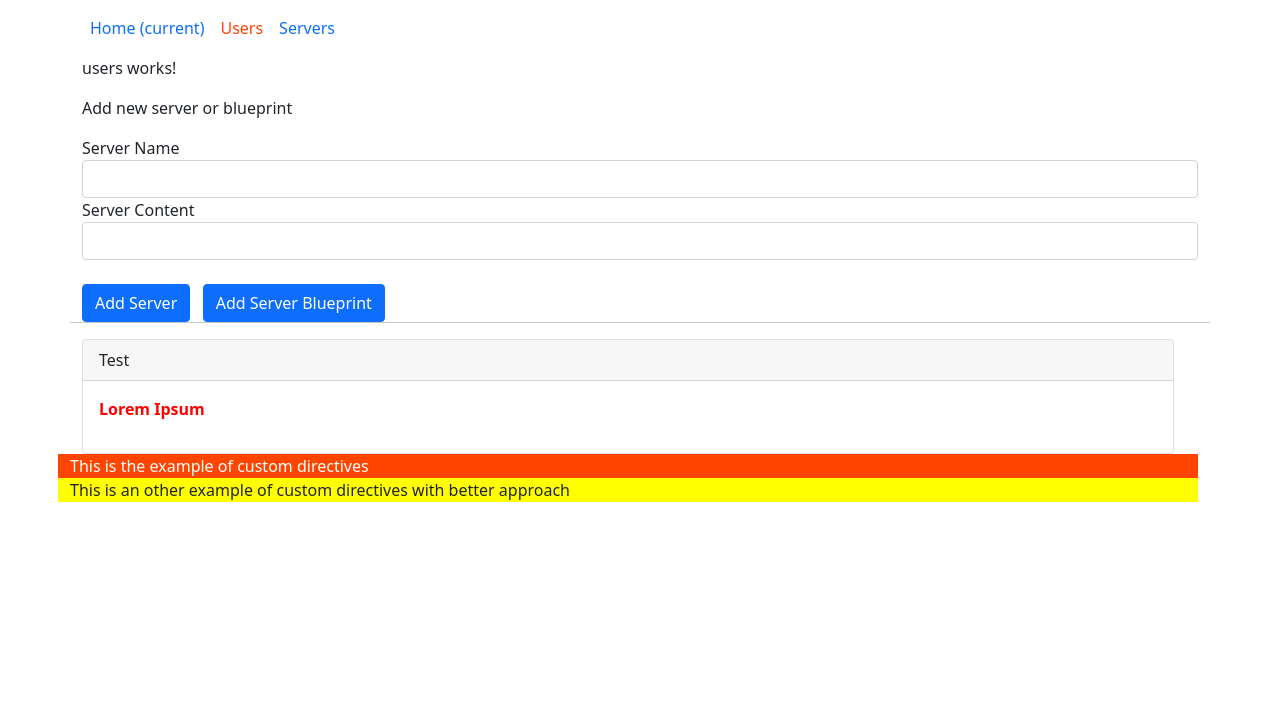
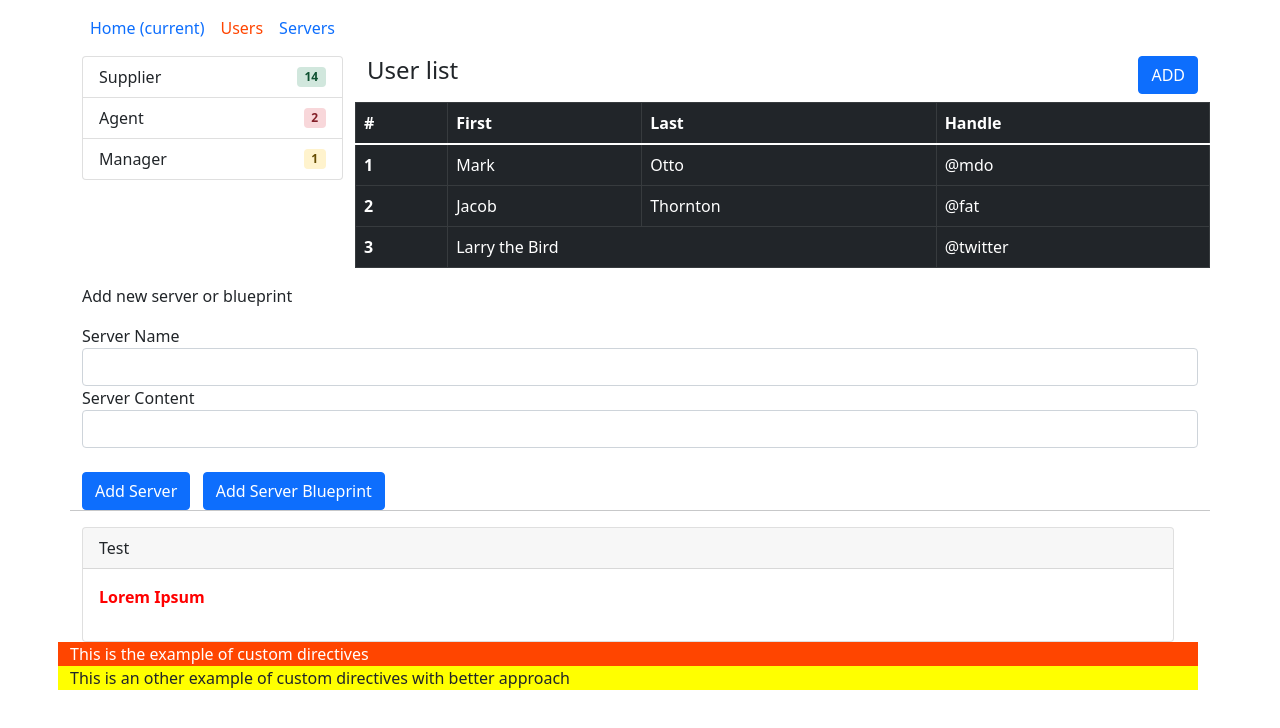
Before and after one commit to toshunigam/angular-learning, an Angular app in the folder angylearning/: page /users in a window 1280 px wide. Shown: the top 728 px of the page. Built offline with nearby package versions, Linux system fonts and the light colour scheme.

Commit message:
design users component

```diff
--- a/angylearning/src/app/users/user/user.component.html
+++ b/angylearning/src/app/users/user/user.component.html
@@ -1 +1,32 @@
-<p>user works!</p>
+<div class="row">
+    <h4>User list <div class="float-end"><button class="btn btn-primary">ADD</button></div></h4>
+    <table class="table table-bordered table-dark">
+        <thead>
+          <tr>
+            <th scope="col">#</th>
+            <th scope="col">First</th>
+            <th scope="col">Last</th>
+            <th scope="col">Handle</th>
+          </tr>
+        </thead>
+        <tbody>
+          <tr>
+            <th scope="row">1</th>
+            <td>Mark</td>
+            <td>Otto</td>
+            <td>@mdo</td>
+          </tr>
+          <tr>
+            <th scope="row">2</th>
+            <td>Jacob</td>
+            <td>Thornton</td>
+            <td>@fat</td>
+          </tr>
+          <tr>
+            <th scope="row">3</th>
+            <td colspan="2">Larry the Bird</td>
+            <td>@twitter</td>
+          </tr>
+        </tbody>
+    </table>
+</div>
--- a/angylearning/src/app/users/users.component.html
+++ b/angylearning/src/app/users/users.component.html
@@ -1 +1,21 @@
-<p>users works!</p>
+<div class="row">
+    <div class="col-md-3">
+        <ul class="list-group">
+            <li class="list-group-item d-flex justify-content-between align-items-center">
+                Supplier
+                <span class="badge alert-success">14</span>
+            </li>
+            <li class="list-group-item d-flex justify-content-between align-items-center">
+                Agent
+                <span class="badge alert-danger">2</span>
+            </li>
+            <li class="list-group-item d-flex justify-content-between align-items-center">
+                Manager
+                <span class="badge alert-warning">1</span>
+            </li>
+        </ul>
+    </div>
+    <div class="col-md-9">
+        <app-user></app-user>
+    </div>
+</div>
```
